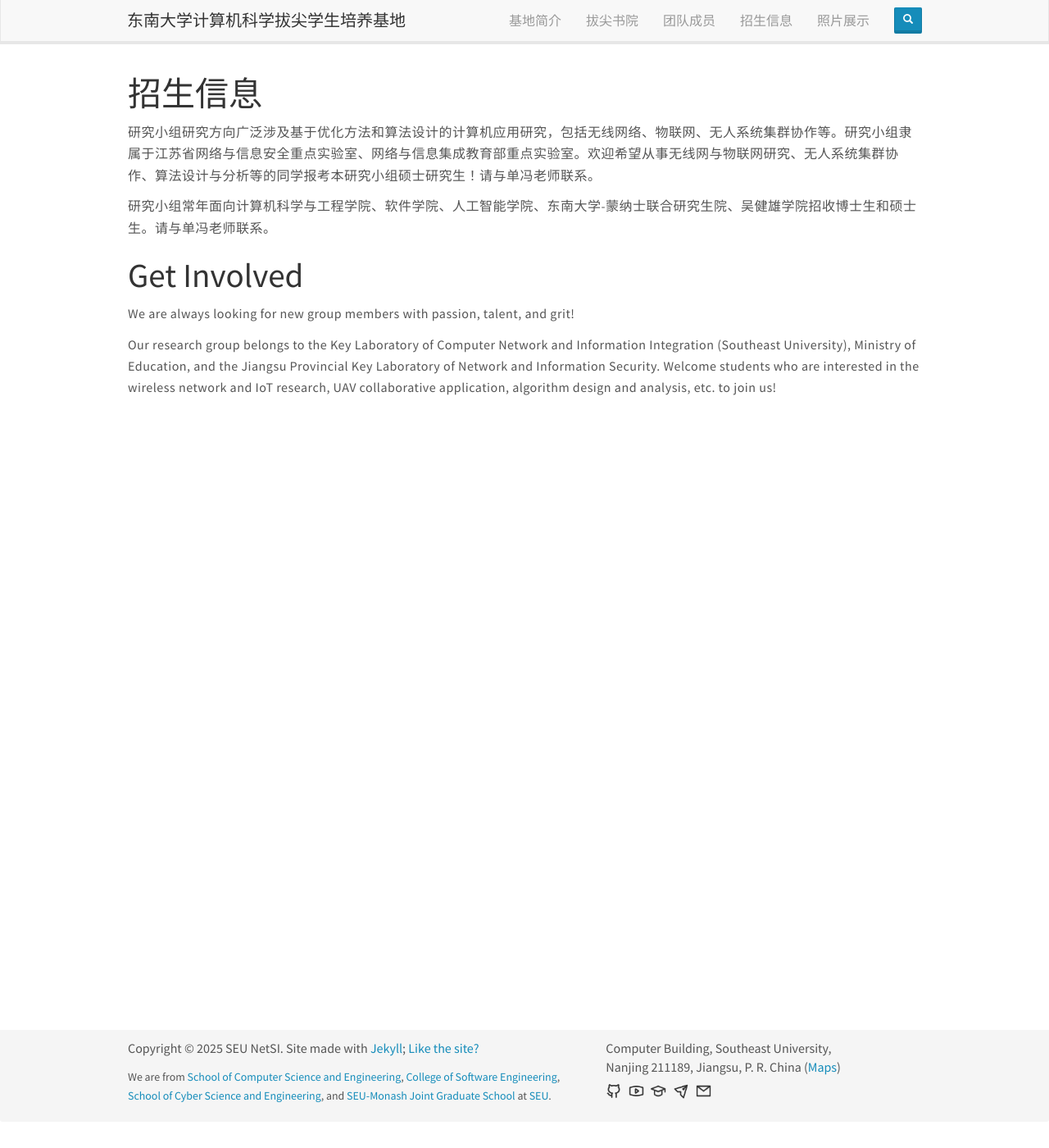
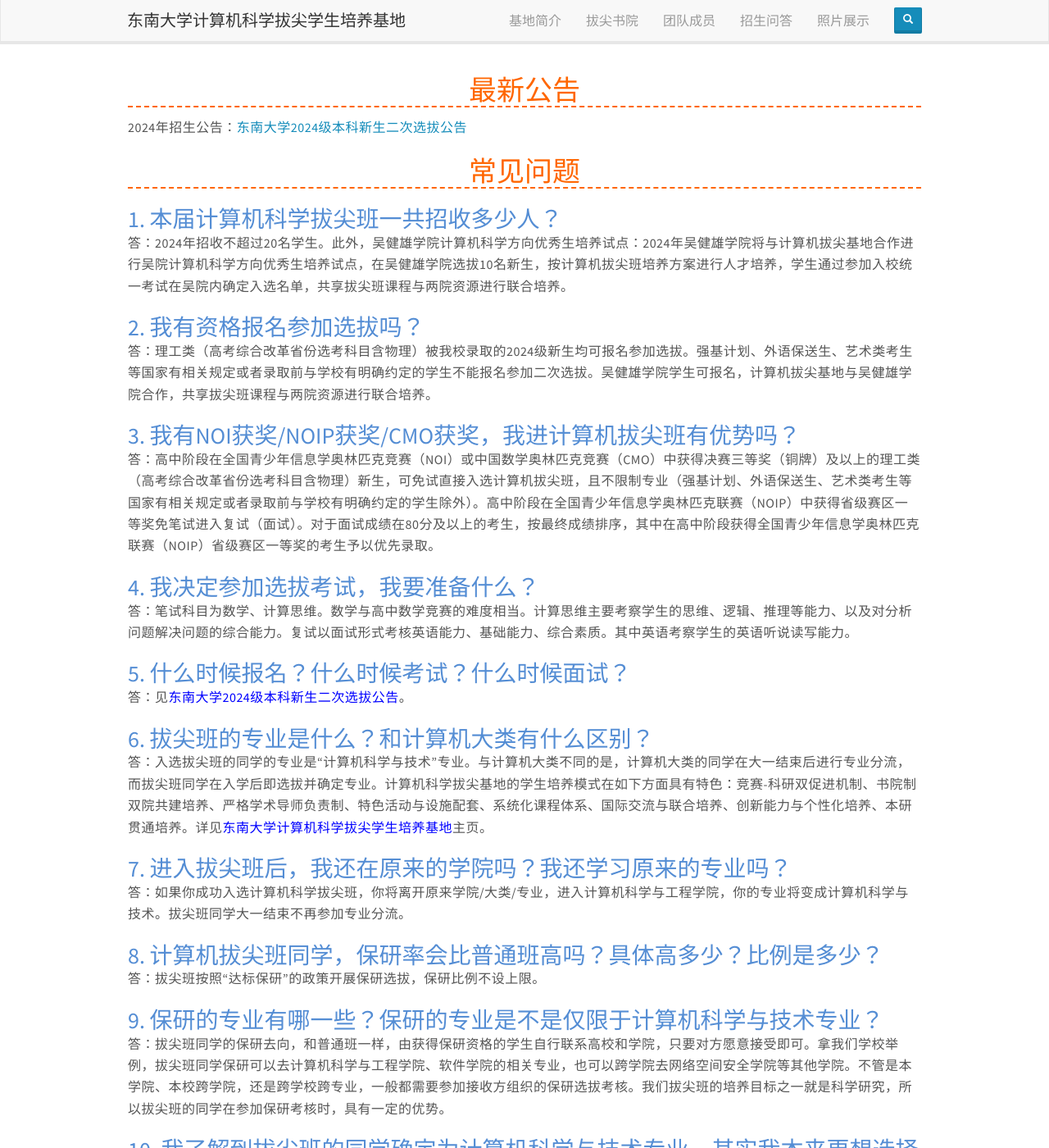
Before and after one commit to ChPu437/chpu437.github.io, a Jekyll site: the page built from _pages/admission.md, in a window 1280 px wide and 1400 px high. Shown: the whole window at 82% size. Built offline with Jekyll 4.4.1, drawn with Linux system fonts in a browser that asks for light colours; nearby versions of some CDN libraries; some of the changed text lies outside the part shown.

Commit message:
update admission

```diff
--- a/_includes/header.html
+++ b/_includes/header.html
@@ -15,7 +15,7 @@
 		<li><a href="{{ site.url }}{{ site.baseurl }}/intro">基地简介</a></li>
 		<li><a href="{{ site.url }}{{ site.baseurl }}/academy">拔尖书院</a></li>
 		<li><a href="{{ site.url }}{{ site.baseurl }}/team">团队成员</a></li>
-		<li><a href="{{ site.url }}{{ site.baseurl }}/admission">招生信息</a></li>
+		<li><a href="{{ site.url }}{{ site.baseurl }}/admission">招生问答</a></li>
 		<li><a href="{{ site.url }}{{ site.baseurl }}/gallery">照片展示</a></li>
 		<li><a href="https://www.google.com.hk/search?q=site%3Aseu-netsi.net " target="_blank" style="padding: 9px 15px;"><button class="btn btn-primary btn-sm"><span class="glyphicon glyphicon-search" aria-hidden="true"></span></button></a></li>
 	  </ul>
--- a/_pages/admission.md
+++ b/_pages/admission.md
@@ -1,5 +1,5 @@
 ---
-title: "招生信息"
+title: "招生问答"
 layout: textlay
 excerpt: "Welcome to the SEU NetSI Group! We conducts research in the area of Internet of Things and Swarm Intelligence. Our goal is to provide theoretically sound analysis as well as build practically working systems."
 sitemap: false
@@ -7,18 +7,82 @@ permalink: /admission
 ---
 
 <div class="page-container">
+<style>
+/* new styles added below*/
+h2 {
+text-align: center;
+color: #ff6600;
+border-bottom: #ff6600 2px dashed;
+}
+h3 {
+color: #548dd4;
+margin-bottom: 0;
+}
+h4 {
+color: #548dd4;
+}
+</style>
+
+## 最新公告
+
+2024年招生公告：[东南大学2024级本科新生二次选拔公告](https://jwc.seu.edu.cn/2024/0703/c21676a496343/page.htm)
 
 
-# 招生信息
+## 常见问题
 
-研究小组研究方向广泛涉及基于优化方法和算法设计的计算机应用研究，包括无线网络、物联网、无人系统集群协作等。研究小组隶属于江苏省网络与信息安全重点实验室、网络与信息集成教育部重点实验室。欢迎希望从事无线网与物联网研究、无人系统集群协作、算法设计与分析等的同学报考本研究小组硕士研究生！请与单冯老师联系。
+### 1. 本届计算机科学拔尖班一共招收多少人？
 
-研究小组常年面向计算机科学与工程学院、软件学院、人工智能学院、东南大学-蒙纳士联合研究生院、吴健雄学院招收博士生和硕士生。请与单冯老师联系。
+答：2024年招收不超过20名学生。此外，吴健雄学院计算机科学方向优秀生培养试点：2024年吴健雄学院将与计算机拔尖基地合作进行吴院计算机科学方向优秀生培养试点，在吴健雄学院选拔10名新生，按计算机拔尖班培养方案进行人才培养，学生通过参加入校统一考试在吴院内确定入选名单，共享拔尖班课程与两院资源进行联合培养。
 
-# Get Involved
+### 2. 我有资格报名参加选拔吗？
 
-We are always looking for new group members with passion, talent, and grit!
+答：理工类（高考综合改革省份选考科目含物理）被我校录取的2024级新生均可报名参加选拔。强基计划、外语保送生、艺术类考生等国家有相关规定或者录取前与学校有明确约定的学生不能报名参加二次选拔。吴健雄学院学生可报名，计算机拔尖基地与吴健雄学院合作，共享拔尖班课程与两院资源进行联合培养。
 
-Our research group belongs to the Key Laboratory of Computer Network and Information Integration (Southeast University), Ministry of Education, and the Jiangsu Provincial Key Laboratory of Network and Information Security. Welcome students who are interested in the wireless network and IoT research, UAV collaborative application, algorithm design and analysis, etc. to join us!
+### 3. 我有NOI获奖/NOIP获奖/CMO获奖，我进计算机拔尖班有优势吗？
 
-</div>
+答：高中阶段在全国青少年信息学奥林匹克竞赛（NOI）或中国数学奥林匹克竞赛（CMO）中获得决赛三等奖（铜牌）及以上的理工类（高考综合改革省份选考科目含物理）新生，可免试直接入选计算机拔尖班，且不限制专业（强基计划、外语保送生、艺术类考生等国家有相关规定或者录取前与学校有明确约定的学生除外）。高中阶段在全国青少年信息学奥林匹克联赛（NOIP）中获得省级赛区一等奖免笔试进入复试（面试）。对于面试成绩在80分及以上的考生，按最终成绩排序，其中在高中阶段获得全国青少年信息学奥林匹克联赛（NOIP）省级赛区一等奖的考生予以优先录取。
+
+### 4. 我决定参加选拔考试，我要准备什么？
+
+答：笔试科目为数学、计算思维。数学与高中数学竞赛的难度相当。计算思维主要考察学生的思维、逻辑、推理等能力、以及对分析问题解决问题的综合能力。复试以面试形式考核英语能力、基础能力、综合素质。其中英语考察学生的英语听说读写能力。
+
+### 5. 什么时候报名？什么时候考试？什么时候面试？
+
+答：见<a href="https://jwc.seu.edu.cn/2024/0703/c21676a496343/page.htm"><span style="color:blue;">东南大学2024级本科新生二次选拔公告</span></a>。
+
+### 6. 拔尖班的专业是什么？和计算机大类有什么区别？
+
+答：入选拔尖班的同学的专业是“计算机科学与技术”专业。与计算机大类不同的是，计算机大类的同学在大一结束后进行专业分流，而拔尖班同学在入学后即选拔并确定专业。计算机科学拔尖基地的学生培养模式在如下方面具有特色：竞赛-科研双促进机制、书院制双院共建培养、严格学术导师负责制、特色活动与设施配套、系统化课程体系、国际交流与联合培养、创新能力与个性化培养、本研贯通培养。详见<a href="https://cs.seu.edu.cn/49434/list.htm"><span style="color:blue;">东南大学计算机科学拔尖学生培养基地</span></a>主页。
+
+### 7. 进入拔尖班后，我还在原来的学院吗？我还学习原来的专业吗？
+
+答：如果你成功入选计算机科学拔尖班，你将离开原来学院/大类/专业，进入计算机科学与工程学院，你的专业将变成计算机科学与技术。拔尖班同学大一结束不再参加专业分流。
+
+### 8. 计算机拔尖班同学，保研率会比普通班高吗？具体高多少？比例是多少？
+
+答：拔尖班按照“达标保研”的政策开展保研选拔，保研比例不设上限。
+
+### 9. 保研的专业有哪一些？保研的专业是不是仅限于计算机科学与技术专业？
+
+答：拔尖班同学的保研去向，和普通班一样，由获得保研资格的学生自行联系高校和学院，只要对方愿意接受即可。拿我们学校举例，拔尖班同学保研可以去计算机科学与工程学院、软件学院的相关专业，也可以跨学院去网络空间安全学院等其他学院。不管是本学院、本校跨学院，还是跨学校跨专业，一般都需要参加接收方组织的保研选拔考核。我们拔尖班的培养目标之一就是科学研究，所以拔尖班的同学在参加保研考核时，具有一定的优势。
+
+### 10. 我了解到拔尖班的同学确定为计算机科学与技术专业。其实我本来更想选择人工智能专业/软件工程专业/网络空间安全专业，但是我也很想进拔尖班，请问有什么建议？
+
+答：首先，这四个专业是计算机大类的四个可选专业，普通班同学在大一结束时分流时需要做出选择。一般认为，计算机科学与技术专业，涵盖面更广，将来工作或者深造，可选的机会更多。当然，也有专业选择目标非常明确的同学选择相应的专业。其次，拔尖班的同学有机会选择自己的学术指导老师，在导师的指导下开展科学研究。在选择导师的时候，可以根据自己的兴趣，选择网络计算、数据科学、机器学习与知识工程、智能系统与应用、计算机软件与理论、影像科学与图像处理等方向的导师。
+
+### 11. 能简单介绍一下计算机大类的专业分流到底是怎么做的吗？
+
+答：计算机大类在大一结束后根据综合成绩(课程成绩+综合表现)，以及学生填报的专业志愿进行专业分流。由于四个专业有各自的人数限制，计算机大类的专业分流遵循志愿优先原则，同一志愿下按综合成绩顺序录取。
+
+### 12. 我进拔尖班后如果感觉不合适，还能退出吗？还能转专业吗？
+
+答：从机制上，学校允许拔尖班同学在大一结束时申请参加转专业考试，但从学习的连续性上，我们不建议同学们这么做，希望大家在报名计算机拔尖班时确实是出于对计算机科学的兴趣而来。进入拔尖班确实需要退出的，可以退出到计算机科学与技术专业普通班。进入拔尖班确实需要转专业的，可以先退出到计算机科学与技术专业普通班，然后在普通班申请跨大类转系转专业。转专业成功与否，取决于个人的转专业考核成绩。如果转专业不成功，则继续留在普通班。
+
+
+## 交流群
+
+更多问题，请加入QQ群交流咨。
+
+群号: 162266808
+
+![交流QQ群](images/admission/qq_qun_id.jpg)
```
Also changed, not shown: images/admission/qq_qun_id.jpg (added), 1 other file.
